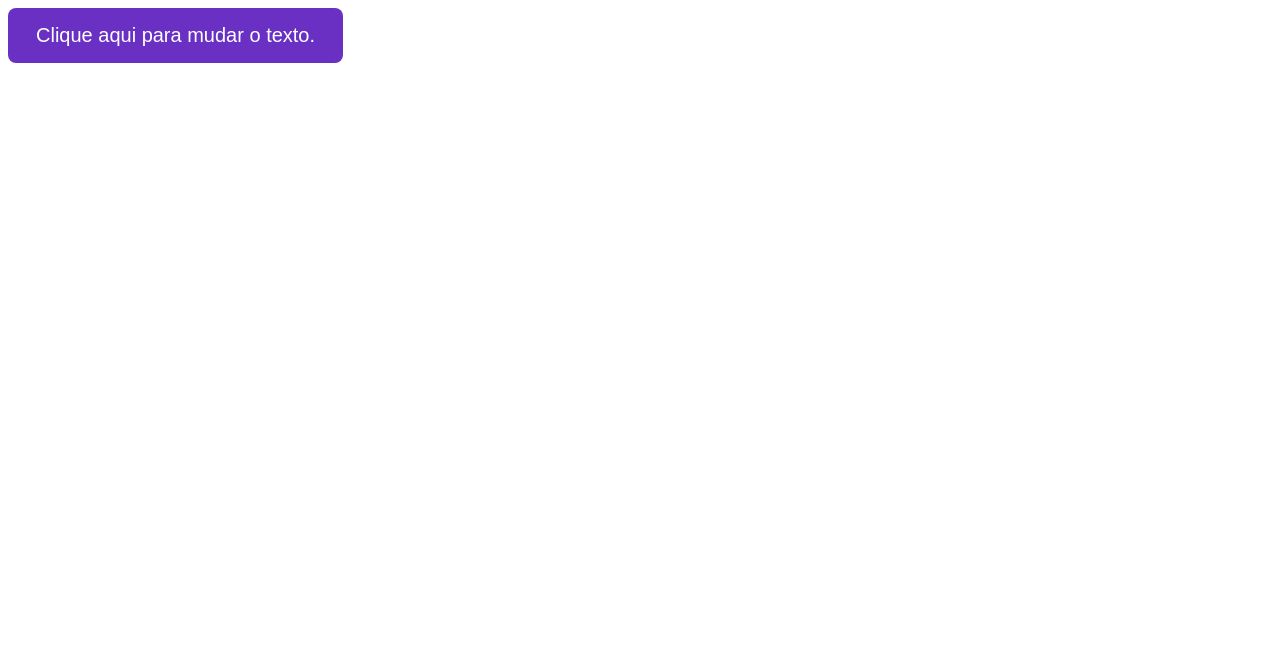
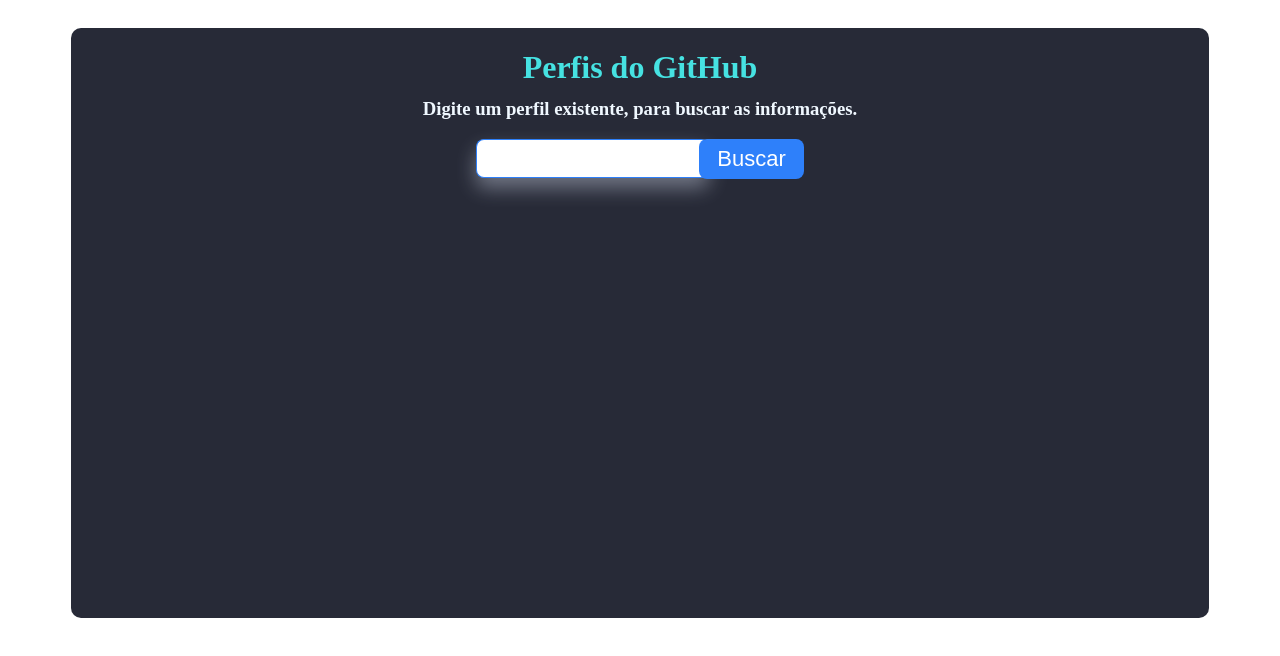
Before and after one commit to Solarck/github-perfis, a SvelteKit app: page / in a window 1280 px wide. Shown: the top 656 px of the page. Built offline with nearby package versions, Linux system fonts and the light colour scheme.

Commit message:
iniciando projeto

```diff
--- /dev/null
+++ b/src/components/Input-pesquisar.svelte
@@ -0,0 +1,47 @@
+<label class="botao-input">
+    <input type="text" class="input" />
+    <button type="submit" class="botao">Buscar</button>
+</label>
+
+<style>
+    input {
+        padding-left: 10px;
+        width: 220px;
+        height: 35px;
+        font-size: 1rem;
+        border-radius: 8px;
+        border: 1.5px solid #2e80fa;
+        border-right: 0px;
+        box-shadow: 0px 10px 20px rgba(222, 231, 247, 0.4);
+        outline: 0;
+    }
+
+    .input::placeholder {
+        font-family: "Roboto";
+        font-style: italic;
+        font-weight: 300;
+        font-size: 19.5px;
+        line-height: 26px;
+        color: #6e8cba;
+    }
+
+    .botao-input {
+        justify-content: start;
+        display: flex;
+    }
+
+    .botao {
+        margin-left: -10px;
+        padding: 7px 18px;
+        border-radius: 8px;
+        border: none;
+        background: #2e80fa;
+        color: #fff;
+        font-size: 22px;
+        cursor: pointer;
+    }
+
+    .botao:hover {
+        background: #4590ff;
+    }
+</style>
--- /dev/null
+++ b/src/components/Title.svelte
@@ -0,0 +1,13 @@
+<h1>Perfis do GitHub</h1>
+<h3>Digite um perfil existente, para buscar as informações.</h3>
+
+<style>
+    h1{
+        text-align: center;
+        color: rgb(70, 226, 226);
+    }
+    h3{
+        margin-top: -10px;
+        color: aliceblue;
+    }
+</style>
--- a/src/routes/+page.svelte
+++ b/src/routes/+page.svelte
@@ -1,22 +1,42 @@
 <script>
-     let texto = "Clique aqui para mudar o texto."
+  import InputPesquisar from "../components/Input-pesquisar.svelte";
+  import Title from "../components/Title.svelte";
+</script>
 
-     function trocaTexto(){
-        texto = "Novo texto após o clique!"
-     }
-  </script>
+<div class="container-app">
+  <div class="container">
+    <header>
+      <Title />
+      <InputPesquisar />
+    </header>
+  </div>
+</div>
 
-  <button class="title" on:click={trocaTexto}>{texto}</button>
+<style>
+  .container-app {
+    padding: 0;
+    margin: 0;
+    border: 0;
+    width: 100%;
+    height: 90vh;
+    display: flex;
+    justify-content: center;
+  }
 
-  <style>
-    .title {
-      padding: 1rem 1.75rem;
-      font-family: 'Rubik', sans-serif;
-      font-size: 1.25rem;
-      font-weight: 300;
-      color: #fff;
-      background-color: #6930c3;
-      border: none;
-      border-radius: 0.5rem;
-    }
-  </style>
+  .container {
+    margin-top: 20px;
+    width: 90%;
+    height: 590px;
+    background: #272a37;
+    border-radius: 10px;
+    display: flex;
+    justify-content: center;
+    font-weight: 500;
+  }
+
+  header {
+    display: flex;
+    align-items: center;
+    flex-direction: column;
+  }
+</style>
```
Also changed, not shown: 1 other file (tests, documents, lock files or other folders).
